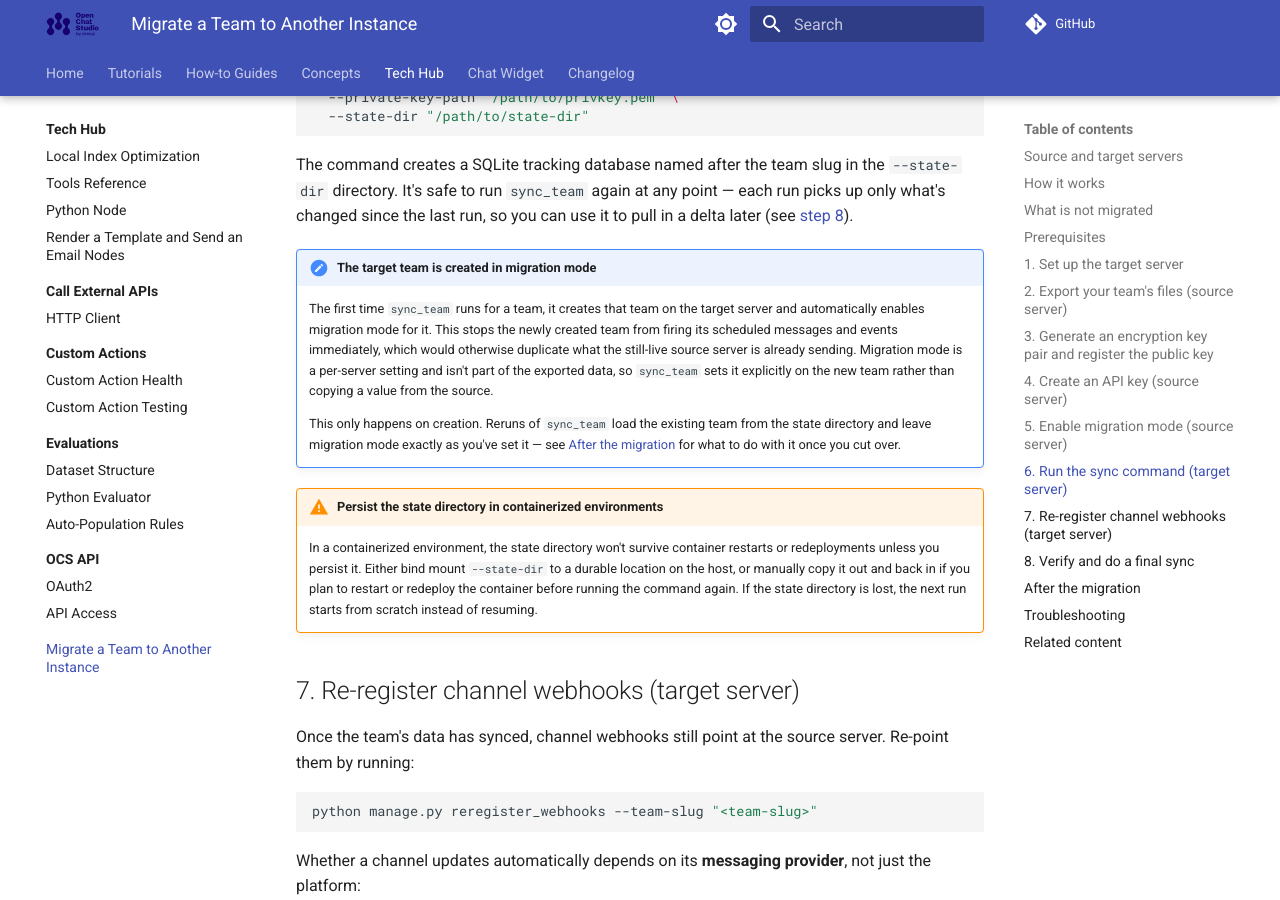
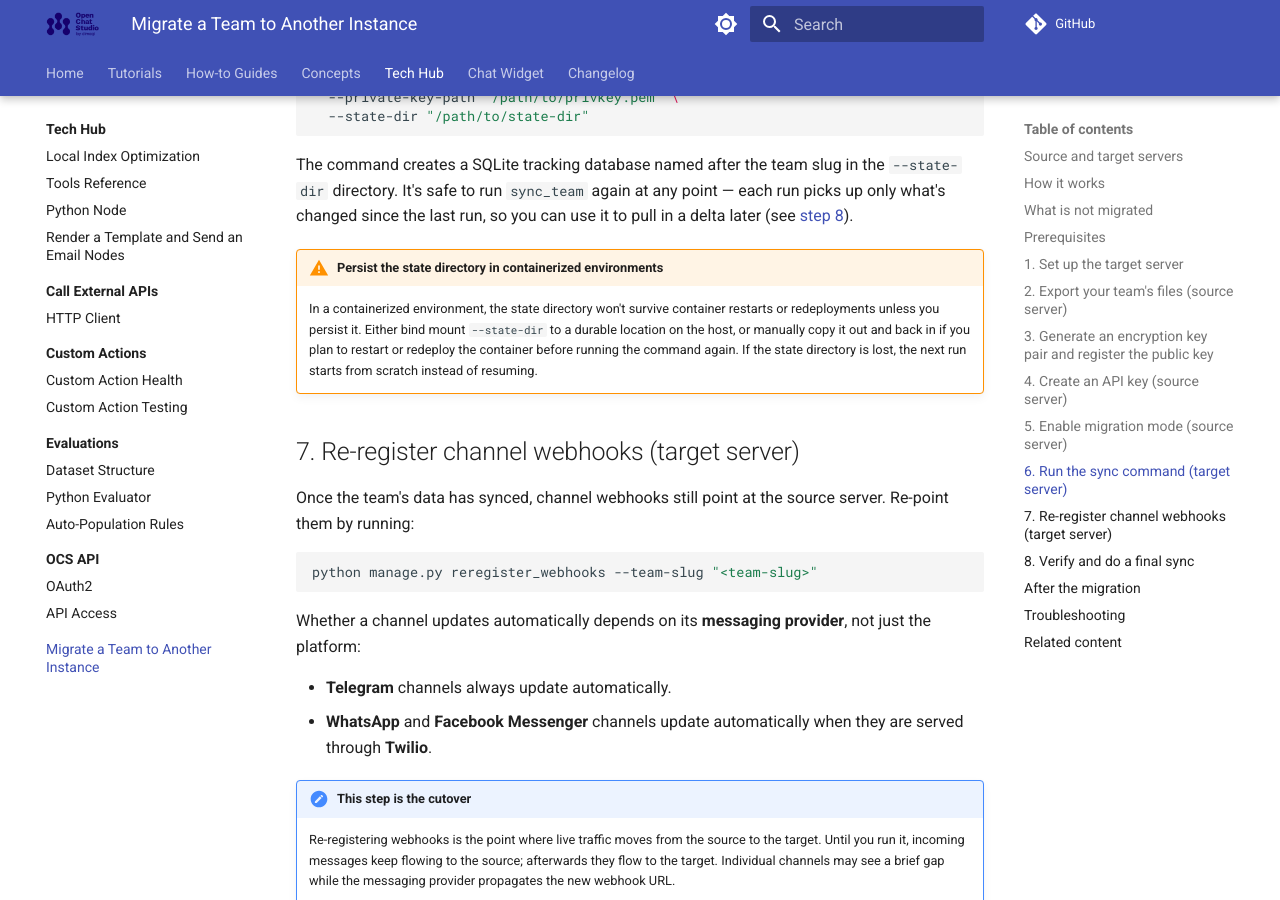
Before and after one commit to dimagi/open-chat-studio-docs, an MkDocs documentation site: the page built from docs/tech-hub/migrate_team.md, in a window 1280 px wide and 900 px high, scrolled down 4797 px. Built offline with MkDocs 1.6.1 and Material for MkDocs 9.7.7, drawn with Linux system fonts in a browser that asks for light colours; a script that is not in the unit is left out; comment, search, counter and statistics services are not loaded.

Commit message:
Remove 'target team is created in migration mode' note per review
Co-authored-by: Chris Smit <64970009+SmittieC@users.noreply.github.com>

```diff
--- a/docs/tech-hub/migrate_team.md
+++ b/docs/tech-hub/migrate_team.md
@@ -155,11 +155,6 @@ docker compose exec web python manage.py sync_team \
 
 The command creates a SQLite tracking database named after the team slug in the `--state-dir` directory. It's safe to run `sync_team` again at any point — each run picks up only what's changed since the last run, so you can use it to pull in a delta later (see [step 8](#8-verify-and-do-a-final-sync)).
 
-!!! note "The target team is created in migration mode"
-    The first time `sync_team` runs for a team, it creates that team on the target server and automatically enables migration mode for it. This stops the newly created team from firing its scheduled messages and events immediately, which would otherwise duplicate what the still-live source server is already sending. Migration mode is a per-server setting and isn't part of the exported data, so `sync_team` sets it explicitly on the new team rather than copying a value from the source.
-
-    This only happens on creation. Reruns of `sync_team` load the existing team from the state directory and leave migration mode exactly as you've set it — see [After the migration](#after-the-migration) for what to do with it once you cut over.
-
 !!! warning "Persist the state directory in containerized environments"
     In a containerized environment, the state directory won't survive container restarts or redeployments unless you persist it. Either bind mount `--state-dir` to a durable location on the host, or manually copy it out and back in if you plan to restart or redeploy the container before running the command again. If the state directory is lost, the next run starts from scratch instead of resuming.
 
```
